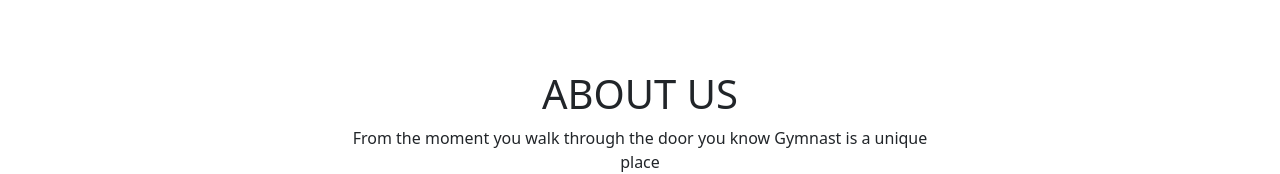
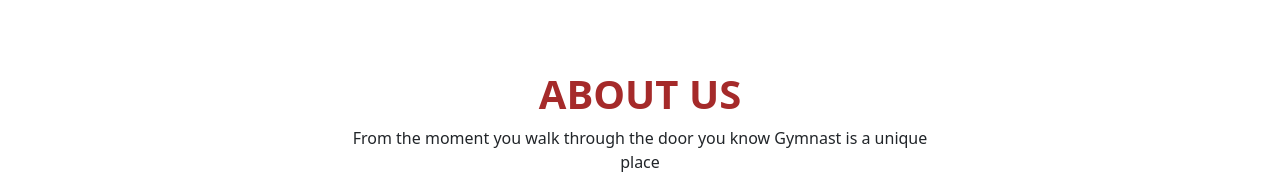
Before and after one commit to musasazib/fit-lab, a React (Create React App) app: page /about in a window 1280 px wide. Shown: the part 604-778 px from the top of the page. Built offline with nearby package versions, Linux system fonts and the light colour scheme; no server answers.

Commit message:
About done

```diff
--- /dev/null
+++ b/src/components/About/About.css
@@ -0,0 +1,4 @@
+.about-title{
+    color: brown;
+    font-weight: bold;
+}
--- a/src/components/About/About.js
+++ b/src/components/About/About.js
@@ -1,4 +1,5 @@
 import React from 'react';
+import './About.css';
 import img from '../../images/banner1.jpg'
 import user from '../../images/testimonial-profile.png';
 import Banner from '../Home/Banner/Banner';
@@ -9,7 +10,7 @@
         <div>
             <Banner></Banner>
             <div className="text-center my-5 py-5">
-                <h1>ABOUT US</h1>
+                <h1 className="about-title">ABOUT US</h1>
                 <p>From the moment you walk through the door you know Gymnast is a unique <br /> place</p>
             </div>
             <div className="container">
```
